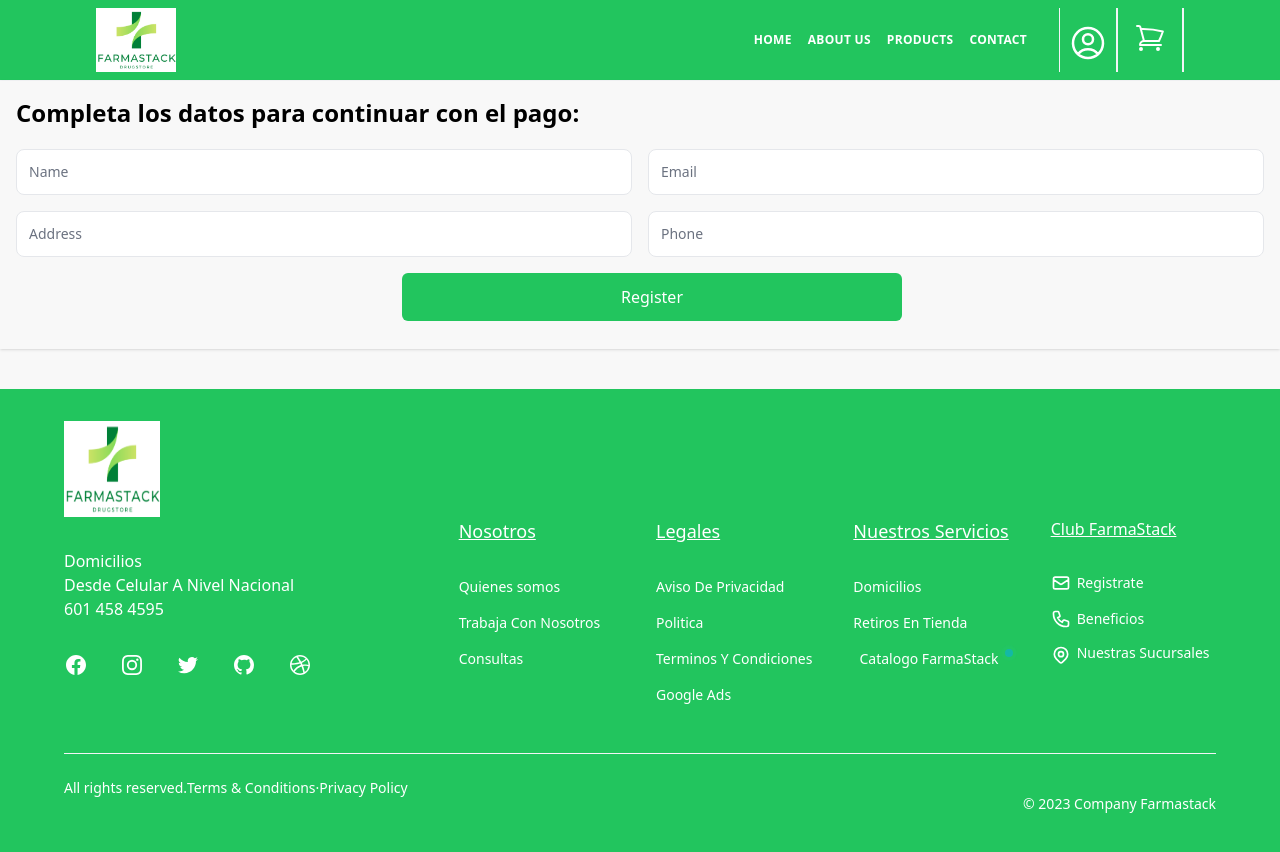
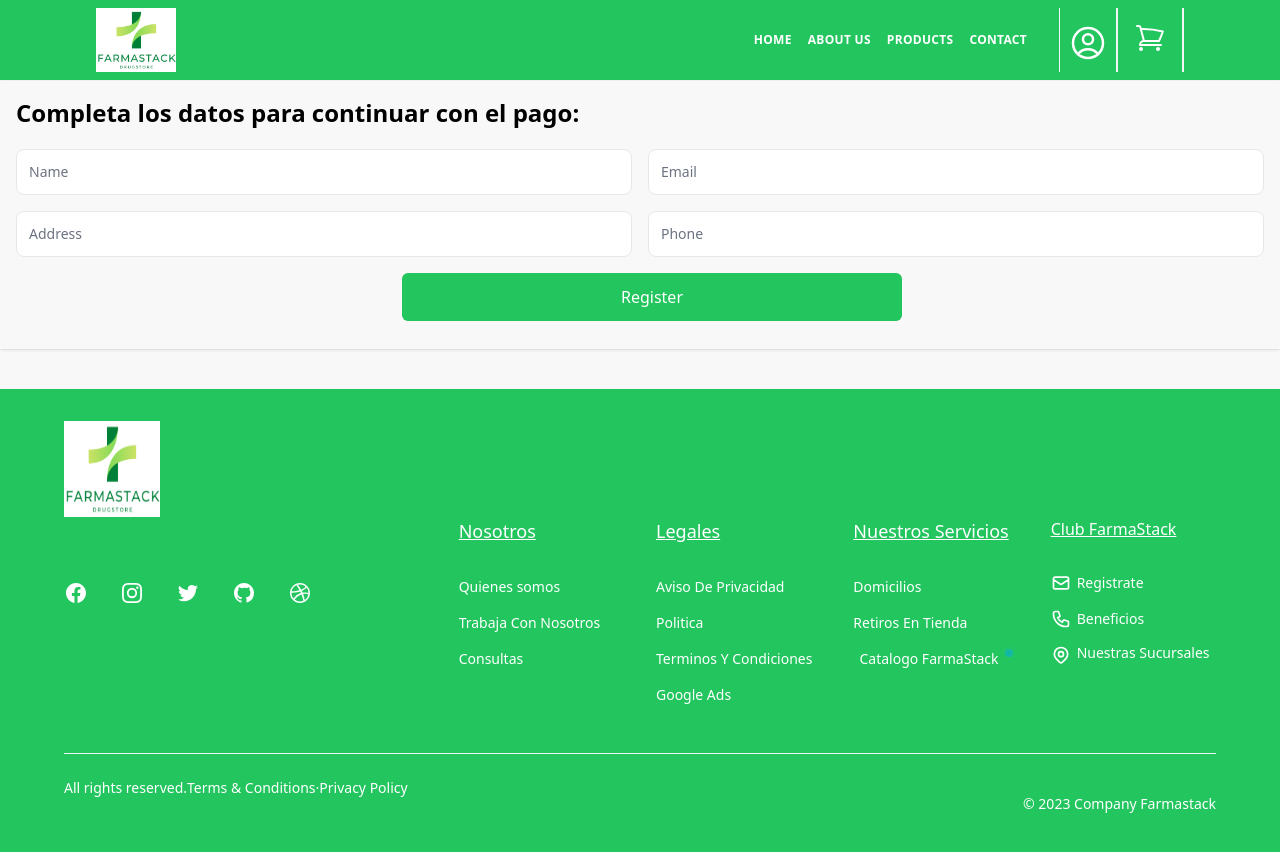
Before and after one commit to FarmaStack-Grupo05/Front-FarmaStack, a React (Vite) app: page /farmastack/formRegister in a window 1280 px wide. Shown: the top 852 px of the page. Built offline with nearby package versions, Linux system fonts and the light colour scheme.

Commit message:
quitar lo de domicilio

```diff
--- a/src/Components/Footer/Footer.jsx
+++ b/src/Components/Footer/Footer.jsx
@@ -18,11 +18,11 @@ const Footer = () => {
 									xmlns=""
 								></svg>
 							</div>
-							<p >
+							{/* <p >
 								Domicilios <br />
 								Desde Celular A Nivel Nacional <br />
 								601 458 4595
-							</p>
+							</p> */}
 
 							<ul className="mt-8 flex justify-center gap-6 sm:justify-start md:gap-8">
 								<li>
@@ -92,7 +92,7 @@ const Footer = () => {
 
 								<li>
 									<a
-										href="/"
+										href="https://github.com/FarmaStack-Grupo05"
 										rel="noreferrer"
 										target="_blank"
 
```
